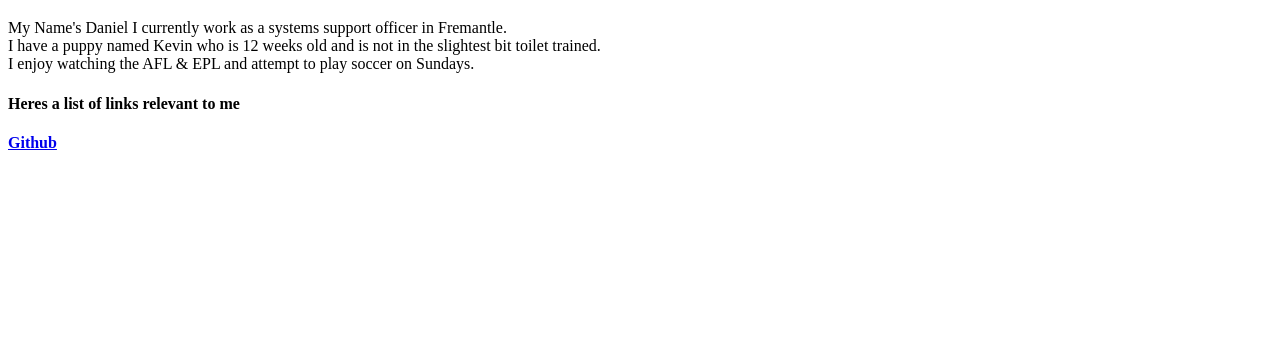
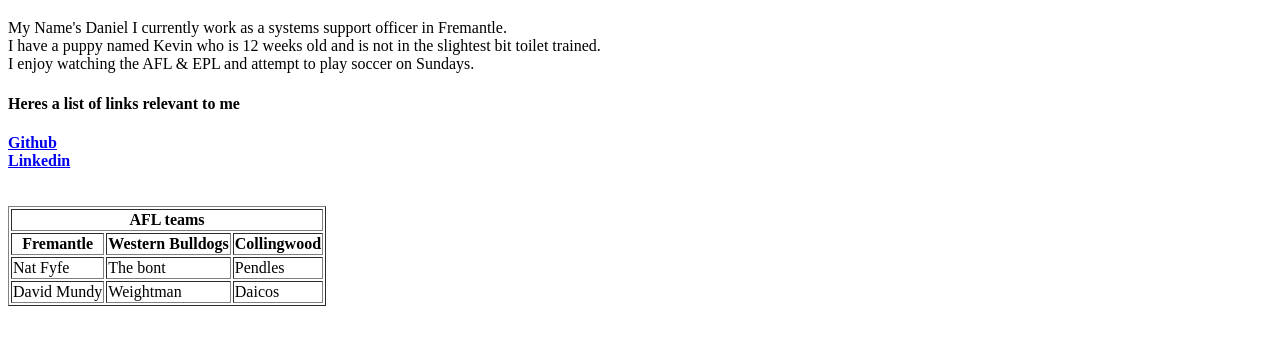
Before and after one commit to keners27/keners27.github.io, a plain HTML site: page index.html in a window 1280 px wide. Shown: the part 295-640 px from the top of the page. Drawn offline with Linux system fonts and the light colour scheme.

Commit message:
modified

```diff
--- a/index.html
+++ b/index.html
@@ -20,5 +20,34 @@ I enjoy watching the AFL & EPL and attempt to play soccer on Sundays.<br>
 
 </html>
 <h4>Heres a list of links relevant to me</h4>
-<strong><a href="https://github.com/keners27">Github</a></strong>
+<strong><a href="https://github.com/keners27">Github</a></strong><br>
+<strong><a href="https://github.com/keners27">Linkedin</a></strong><br>
 <br>
+<br>
+<table border="1">
+  <thead>
+    <tr>
+      <th colspan="3">AFL teams</th>
+    </tr>
+    <tr>
+      <th>Fremantle</th>
+      <th>Western Bulldogs</th>
+      <th>Collingwood</th>
+      </tr>
+  </thead>
+  <tbody>
+    <tr>
+      <td>Nat Fyfe</td>
+      <td>The bont</td>
+      <td>Pendles</td>
+    </tr>
+    <tr>
+      <td>David Mundy</td>
+      <td>Weightman</td>
+      <td>Daicos</td>
+    </tr>
+
+    </tr>
+  </tbody>
+</table>
+</body>
```
Also changed, not shown: 1 other file.
